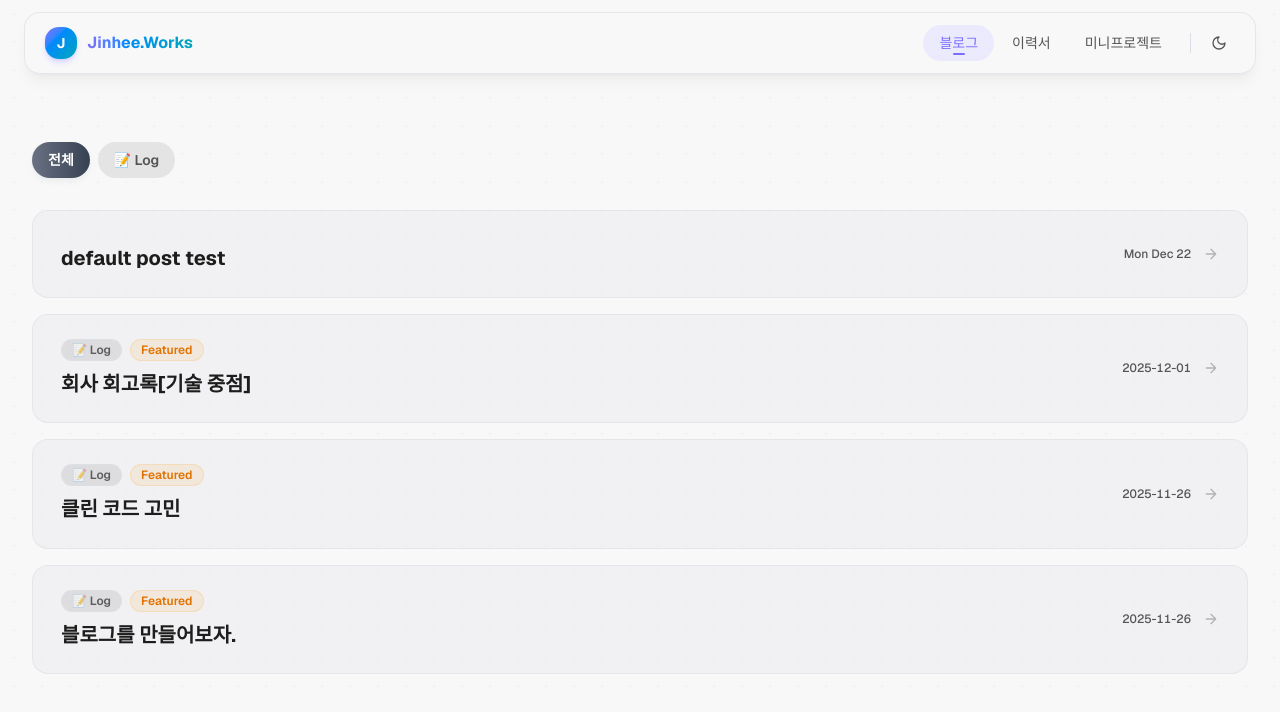
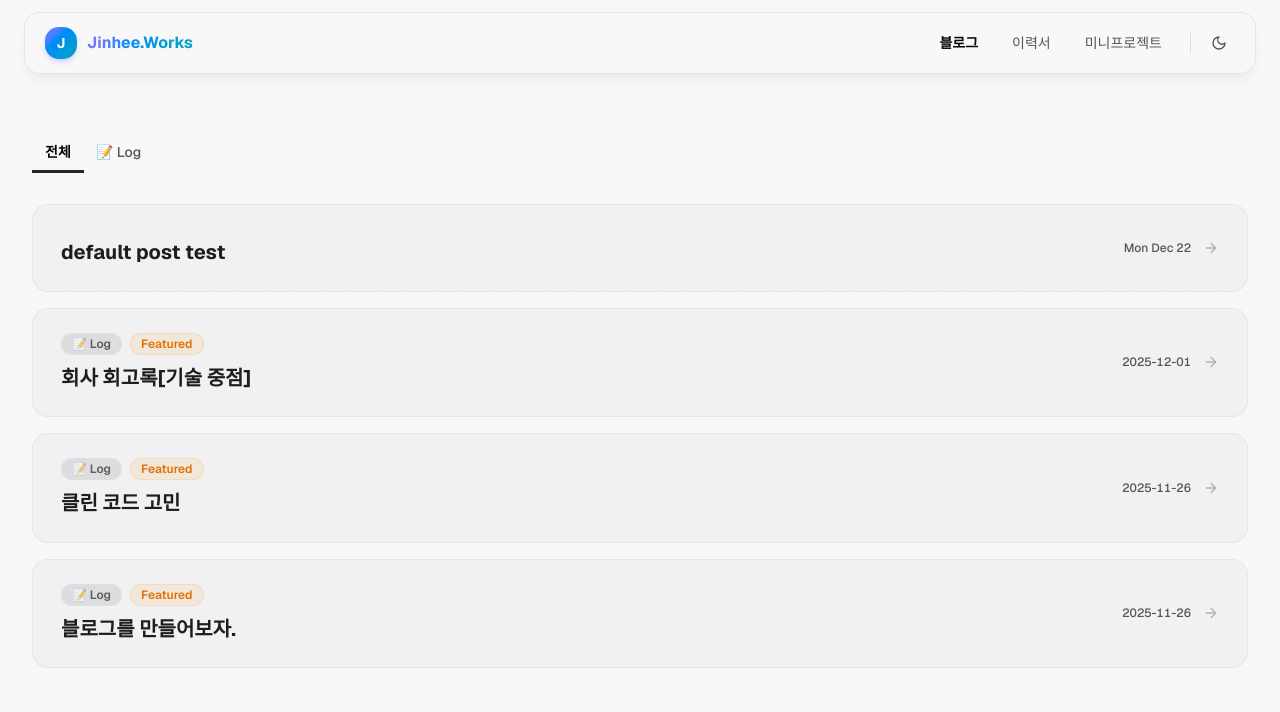
Before and after one commit to bebusl/jinhee.works, a Next.js app: page /blog in a window 1280 px wide. Shown: the top 712 px of the page. Built offline with nearby package versions, Linux system fonts and the light colour scheme.

Commit message:
design: 블로그탭 및 GNB 탭 디자인 변경

```diff
--- a/components/blog-tab.tsx
+++ b/components/blog-tab.tsx
@@ -21,22 +21,25 @@ export default function BlogTab({ posts }: Props) {
       : posts.filter((p) => p.category === activeCategory);
 
   return (
-    <div className="space-y-8 mt-10">
+    <div className="space-y-8 mt-6 md:mt-8">
       {/* Category filter */}
-      <div className="flex gap-2 flex-wrap">
-        {categories.map((cat) => (
+      <div className="flex gap-2">
+        {categories.map((cat) => {
+          const isActive = (cat ?? "전체") === activeCategory;
+          return (
             <button
               key={cat}
               onClick={() => setActiveCategory(cat ?? "전체")}
-            className={`px-4 py-2 rounded-xl text-sm font-semibold transition-all duration-200 cursor-pointer border-0 ${
-              (cat ?? "전체") === activeCategory
-                ? "bg-linear-to-r from-gray-500 to-gray-700 text-white shadow-md shadow-gray-300/25"
-                : "bg-muted/60 text-muted-foreground hover:bg-muted hover:text-foreground border border-transparent"
+              className={`px-1 py-2 min-w-13 text-sm font-medium transition-all duration-200 cursor-pointer  -mb-px border-b-3 ${
+                isActive
+                  ? "border-neutral-800 text-foreground font-semibold"
+                  : "border-transparent text-muted-foreground hover:text-foreground hover:border-neutral-300"
               }`}
             >
               {cat}
             </button>
-        ))}
+          );
+        })}
       </div>
 
       {/* Posts grid */}
--- a/components/header.tsx
+++ b/components/header.tsx
@@ -51,20 +51,14 @@ export default function Header({ isDark, toggleTheme }: HeaderProps) {
                     <Link
                       key={tab.id}
                       href={tab.path}
-                      className={`relative px-3 sm:px-4 py-2 text-sm font-medium rounded-xl transition-all duration-200 cursor-pointer ${
+                      className={`px-3 sm:px-4 py-2 text-sm font-medium transition-all duration-200 cursor-pointer ${
                         active
-                          ? "text-primary bg-primary/10"
-                          : "text-muted-foreground hover:text-foreground hover:bg-secondary/60"
+                          ? "text-foreground font-semibold"
+                          : "text-muted-foreground hover:text-foreground"
                       }`}
                       aria-current={active ? "page" : undefined}
                     >
                       {tab.label}
-                      {active && (
-                        <span
-                          className="absolute bottom-1.5 left-1/2 -translate-x-1/2 w-3 h-0.5 bg-primary rounded-full"
-                          aria-hidden="true"
-                        />
-                      )}
                     </Link>
                   );
                 })}
```
Lines whose indentation alone changed are shown as unchanged.
